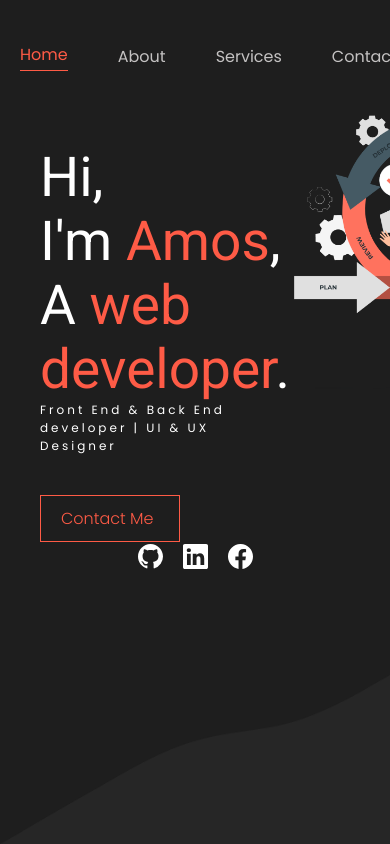
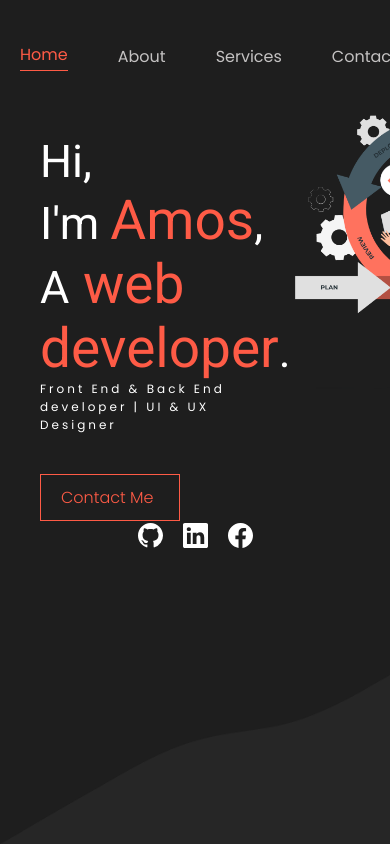
Before and after one commit to amos-bafuna/portfoliio, a React (Create React App) app: page / in a window 390 px wide. Shown: the top 844 px of the page. Built offline with nearby package versions, Linux system fonts and the light colour scheme.

Commit message:
Fix: container margin

```diff
--- a/package.json
+++ b/package.json
@@ -36,5 +36,8 @@
       "last 1 firefox version",
       "last 1 safari version"
     ]
+  },
+  "devDependencies": {
+    "file-loader": "^6.2.0"
   }
 }
--- a/src/App.css
+++ b/src/App.css
@@ -13,7 +13,7 @@
 }
 
 .container {
-  max-width: 920px;
+  max-width: 1040px;
   margin: auto;
 }
 
--- a/src/components/Header/Header.js
+++ b/src/components/Header/Header.js
@@ -25,7 +25,7 @@
             to="About"
             spy={true}
             smooth={true}
-            offset={-200}
+            offset={-250}
             duration={700}
           >
             About
--- a/src/components/Main/Main.css
+++ b/src/components/Main/Main.css
@@ -67,3 +67,9 @@
   cursor: pointer;
   opacity: 0.3;
 }
+
+@media only screen and (max-width: 815px) {
+  .main_description p {
+    font-size: 45px;
+  }
+}
--- a/src/components/Services/Services.css
+++ b/src/components/Services/Services.css
@@ -18,6 +18,7 @@
 
 .services_main {
   display: flex;
+  justify-content: space-around;
   margin: 20px auto;
 }
 
```
Also changed, not shown: src/img/mainBg.svg (added), 1 other file (tests, documents, lock files or other folders).
